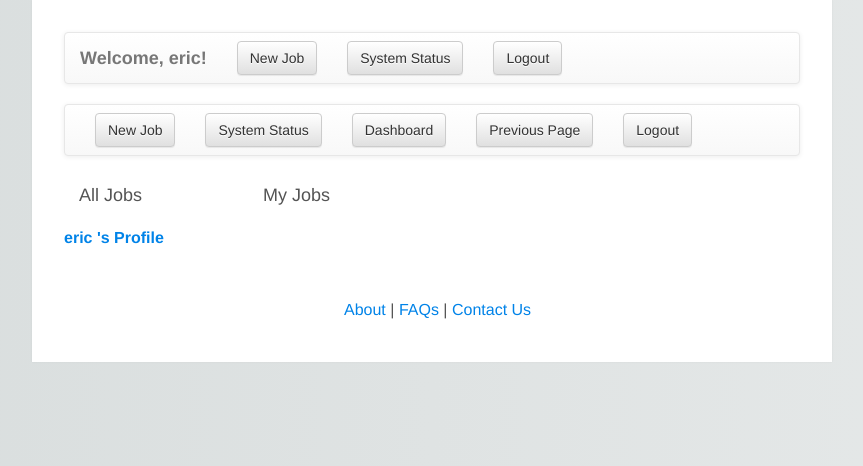
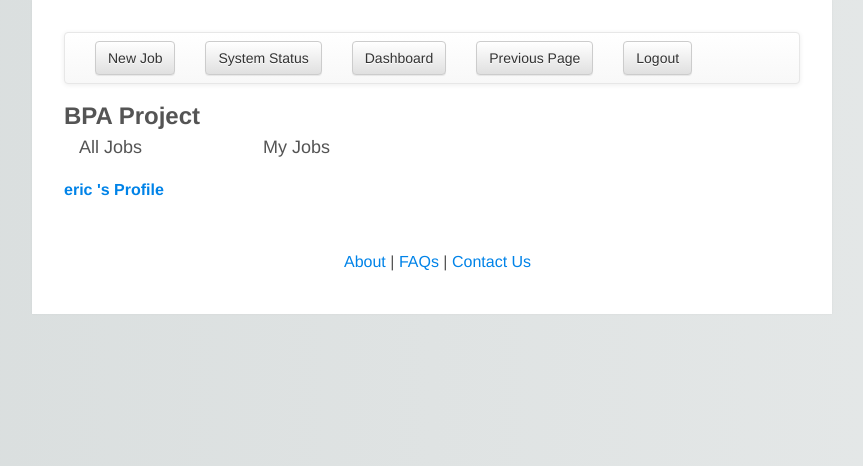
Before and after one commit to bstjohn/bpe_capstone, a Django app: page /dashboard/ in a window 1280 px wide. Shown: the top 466 px of the page, without its empty margins (208-1071 px from the left). Run offline with Django 3.2, Linux system fonts and the light colour scheme; a user stored in the database is signed in; data that the repository does not hold is empty; parts of the project's set-up code (start-up, migrations or seed data) failed here and were passed over; some libraries are stand-ins or nearby versions.

Commit message:
Changed Base.html and dashboard

```diff
--- a/dashboard/templates/dashboard/dashboard.html
+++ b/dashboard/templates/dashboard/dashboard.html
@@ -24,33 +24,6 @@
 
 {% block title %}Dashboard{% endblock %}
 
-{% block header %}
-{% block header-title %}
-<!-- display 'Welcome' and 'New Job', 'Status' buttons -->
-<nav class="navbar navbar-default">
-  <div class="container-fluid">
-    <div class="navbar-header">
-      <a class="navbar-brand" href="#">Welcome, {{ username }}! </a>
-    </div>
-    <div>
-      <form class="navbar-form navbar-left" role="search">
-        <a type="submit" class="btn btn-default" href="/query/query-builder">New Job</a>
-      </form>
-    </div>
-    <div>
-      <form class="navbar-form navbar-left" role="search">
-        <a type="submit" class="btn btn-default" href="/query/status-result">System Status</a>
-      </form>
-    </div>
-    <div>
-      <form class="navbar-form navbar-left" role="search">
-        <a type="submit" class="btn btn-default" href="/logout">Logout</a>
-      </form>
-    </div>
-  </div>
-</nav>
-{% endblock %}
-{% endblock %}
 
 {% block content %}
 
--- a/templates/user/base.html
+++ b/templates/user/base.html
@@ -13,10 +13,6 @@
 
 <body>
 <div id="header">
-    {% block header %}
-    {% block header-title %}BPA Project{% endblock %}
-    {% endblock %}
-
 
 <!-- display 'Welcome' and 'New Job', 'Status' buttons -->
 <nav class="navbar navbar-default">
@@ -34,7 +30,7 @@
 
     <div>
       <form class="navbar-form navbar-left" role="search">
-        <a type="submit" class="btn btn-default" onclick="history.back();"value="Back">Dashboard</a>
+        <a type="submit" class="btn btn-default" href="/dashboard">Dashboard</a>
       </form>
     </div>
 
@@ -51,9 +47,12 @@
       </form>
     </div>
   </div>
+
 </nav>
 
-
+    {% block header %}
+    {% block header-title %}BPA Project{% endblock %}
+    {% endblock %}
 
 
 </div>
@@ -70,6 +69,7 @@
 	{% endif %}
 
         {% block content %}{% endblock %}
+
     </div>
 </div>
 
```
Also changed, not shown: db.sqlite3.
